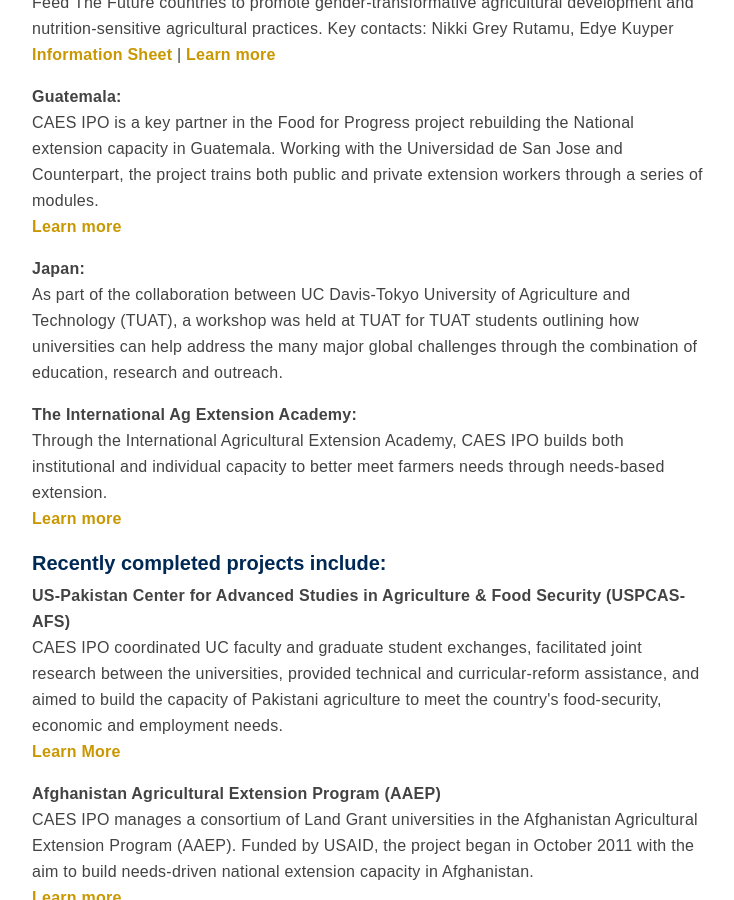
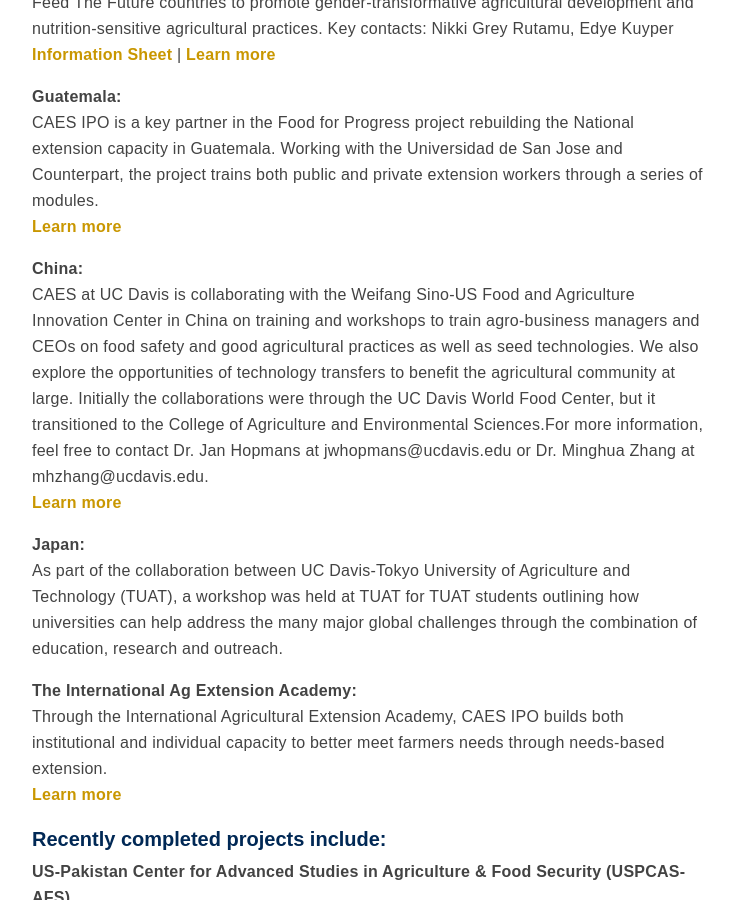
Before and after one commit to ucdavis/ip, a Jekyll site: the page built from training-and-extension/extension-capacities.html, in a window 1280 px wide and 900 px high, scrolled down 491 px. Shown: the whole window, without its empty margins (96-830 px from the left). Built offline with Jekyll 4.4.1, drawn with Linux system fonts in a browser that asks for light colours; nearby versions of some CDN libraries.

Commit message:
extension capacitiies edit more

```diff
--- a/training-and-extension/extension-capacities.html
+++ b/training-and-extension/extension-capacities.html
@@ -16,7 +16,11 @@
         CAES IPO is a member of the INGENAES team working with USAID missions, civil society organizations, farmer organizations, universities, and private sector service providers in Feed The Future countries to promote gender-transformative agricultural development and nutrition-sensitive agricultural practices. Key contacts:  Nikki Grey Rutamu, Edye Kuyper <br><a class="learnmore" href="/media/files/one-pager-USAID-INGENAES-IL.pdf">Information Sheet</a> | <a class="learnmore" href="/projects/ingenaes">Learn more</a></p>
 
     <p><b>Guatemala:</b><br/>
-        CAES IPO is a key partner in the Food for Progress project rebuilding the National extension capacity in Guatemala. Working with the Universidad de San Jose and Counterpart, the project trains both public and private extension workers through a series of modules.<br><a class="learnmore" href="/projects/FFP">Learn more</a></p>
+        CAES IPO is a key partner in the Food for Progress project rebuilding the National extension capacity in Guatemala. Working with the Universidad de San Jose and Counterpart, the project trains both public and private extension workers through a series of modules.<br><a  class="learnmore" href="/projects/FFP">Learn more</a></p>
+
+    <p><b>China:</b><br>
+        CAES at UC Davis is collaborating with the Weifang Sino-US Food and Agriculture Innovation Center</a> in China on training and workshops to train agro-business managers and CEOs on food safety and good agricultural practices as well as seed technologies. We also explore the opportunities of technology transfers to benefit the agricultural community at large. Initially the collaborations were through the UC Davis World Food Center, but it transitioned to the College of Agriculture and Environmental Sciences.For more information, feel free to contact Dr. Jan Hopmans at jwhopmans@ucdavis.edu or Dr. Minghua Zhang at mhzhang@ucdavis.edu. <br>
+        <a class="learnmore" target="_blank" href="http://www.sufaic.com/en">Learn more</a></p>
 
    <p><b>Japan:</b><br/>
         As part of the collaboration between UC Davis-Tokyo University of Agriculture and Technology (TUAT), a workshop was held at TUAT for TUAT students outlining how universities can help address the many major global challenges through the combination of education, research and outreach. </p>
```
